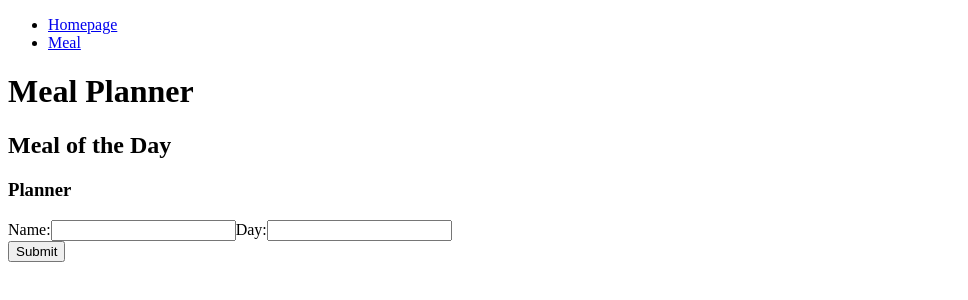
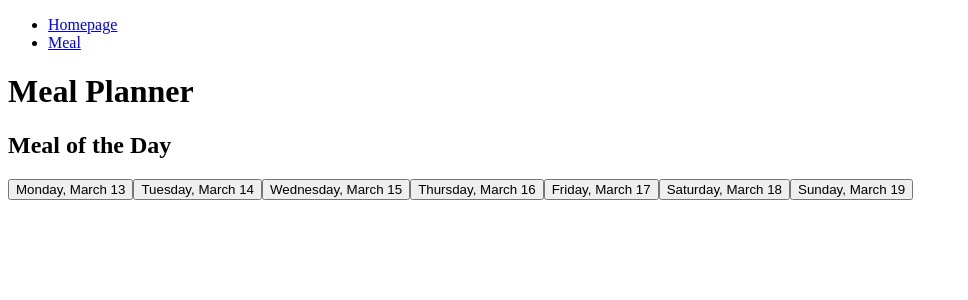
Before and after one commit to EaudeJavel/meal-planification, a React (Vite) app: page / in a window 1280 px wide. Shown: the top 300 px of the page, without its empty margins (0-968 px from the left). Built offline with nearby package versions, Linux system fonts and the light colour scheme.

Commit message:
feat: weekly calendar for planning meals

```diff
--- a/src/components/MealPlanner.jsx
+++ b/src/components/MealPlanner.jsx
@@ -3,10 +3,10 @@ import { useState } from 'react';
 import { useForm } from './useForm';
 import { addMeal } from './api';
 
-function MealPlanner() {
+function MealPlanner({ selectedDate, onCancel }) {
   const [modifiedData, handleInputChange] = useForm({
     name: '',
-    day: '',
+    day: selectedDate,
   });
 
   const [error, setError] = useState(null);
@@ -17,6 +17,7 @@ function MealPlanner() {
       const response = await addMeal(modifiedData);
       console.log(response);
       setError(null);
+      onCancel();
     } catch (error) {
       setError(error);
     }
@@ -26,6 +27,7 @@ function MealPlanner() {
     <div>
       <form onSubmit={handleSubmit}>
         <h3>Planner</h3>
+        <h4>Selected Date: {selectedDate.toLocaleDateString()}</h4>
         <label>
           Name:
           <input
@@ -47,6 +49,9 @@ function MealPlanner() {
         <br />
         {error && <p>Error: {error.message}</p>}
         <button type='submit'>Submit</button>
+        <button type="button" onClick={onCancel}>
+          Cancel
+        </button>
       </form>
     </div>
   );
--- /dev/null
+++ b/src/components/WeeklyCalendar.jsx
@@ -0,0 +1,37 @@
+import React, { useState } from 'react';
+import { format, startOfWeek, addDays } from 'date-fns';
+import MealPlanner from './MealPlanner';
+
+function WeeklyCalendar() {
+  const [selectedDate, setSelectedDate] = useState(null);
+
+  const daysOfWeek = Array.from({ length: 7 }, (_, i) => {
+    const today = new Date();
+    const start = startOfWeek(today, { weekStartsOn: 1 });
+    return addDays(start, i);
+  });
+
+  return (
+    <div>
+      <div className='calendar'>
+        {daysOfWeek.map((day, index) => (
+          <button
+            key={index}
+            onClick={() => setSelectedDate(day)}
+            className='day'
+          >
+            {format(day, 'EEEE, MMMM dd')}
+          </button>
+        ))}
+      </div>
+      {selectedDate && (
+        <MealPlanner
+          selectedDate={selectedDate}
+          onCancel={() => setSelectedDate(null)}
+        />
+      )}
+    </div>
+  );
+}
+
+export default WeeklyCalendar;
--- a/src/pages/Homepage.jsx
+++ b/src/pages/Homepage.jsx
@@ -1,20 +1,12 @@
-import React, { useState } from "react";
-import MealPlanner from "../components/MealPlanner";
+import React from 'react';
+import WeeklyCalendar from '../components/WeeklyCalendar';
 
 function HomePage() {
-  const [selectedDay, setSelectedDay] = useState("");
-  const [selectedMeal, setSelectedMeal] = useState("");
-
   return (
     <div>
       <h1>Meal Planner</h1>
       <h2>Meal of the Day</h2>
-      <MealPlanner
-        selectedDay={selectedDay}
-        setSelectedDay={setSelectedDay}
-        selectedMeal={selectedMeal}
-        setSelectedMeal={setSelectedMeal}
-      />
+      <WeeklyCalendar />
     </div>
   );
 }
```
